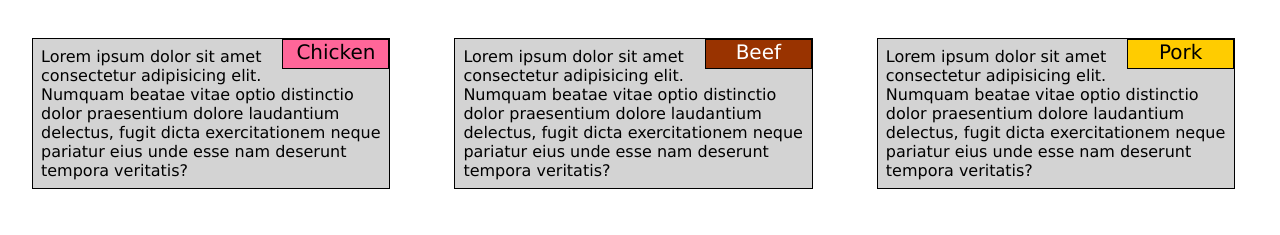
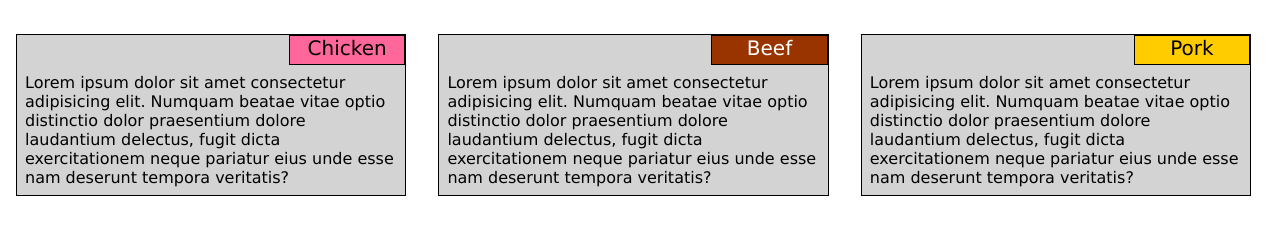
Before and after one commit to Plavii/module2-solution, a plain HTML site: page index.html in a window 1280 px wide. Shown: the part 61-296 px from the top of the page. Drawn offline with Linux system fonts and the light colour scheme.

Commit message:
2nd commit

```diff
--- a/css/style.css
+++ b/css/style.css
@@ -7,7 +7,6 @@
 .title{
     font-size: 1.75em;
     padding: 25px;
-    position: relative;
     text-align: center;
 }
 
@@ -15,18 +14,17 @@
     width: 100%;
 }
 
-article{
-    position: relative;
-}
 
 
 .item{
-    float: right;
+    position: relative;
+    left: 70%;
     min-height: 1.5em;
-    min-width: 30%;
+    width: 30%;
     text-align: center;
     font-size: 1.25em;
     border: 1px solid black;
+    overflow-wrap: break-word;
 }
 
 .pink{
@@ -42,11 +40,11 @@ article{
     background-color: #ffcc00;
 }
 .sizer{
-    margin: 1em 2em 1em 2em;
+    background-color: lightgrey;
+    margin: 0.75em 1em 0.75em 1em;
     border: 1px solid black;
 }
 .sizer > p{
-    background-color: lightgrey;
     font-size: 1em;
     padding: 0.5em;
 }
```
